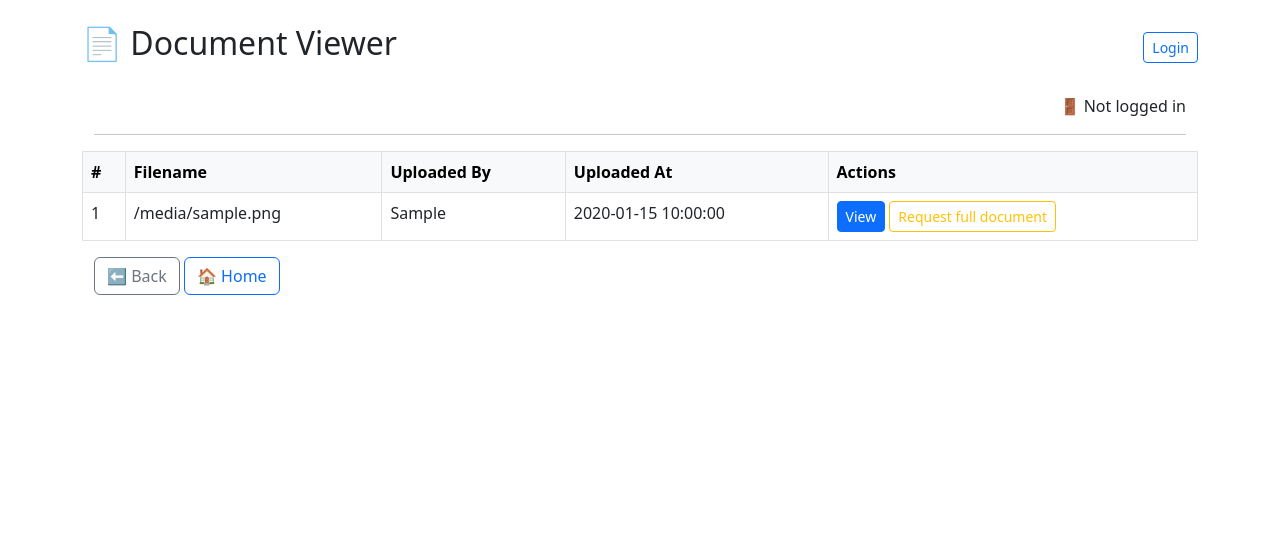
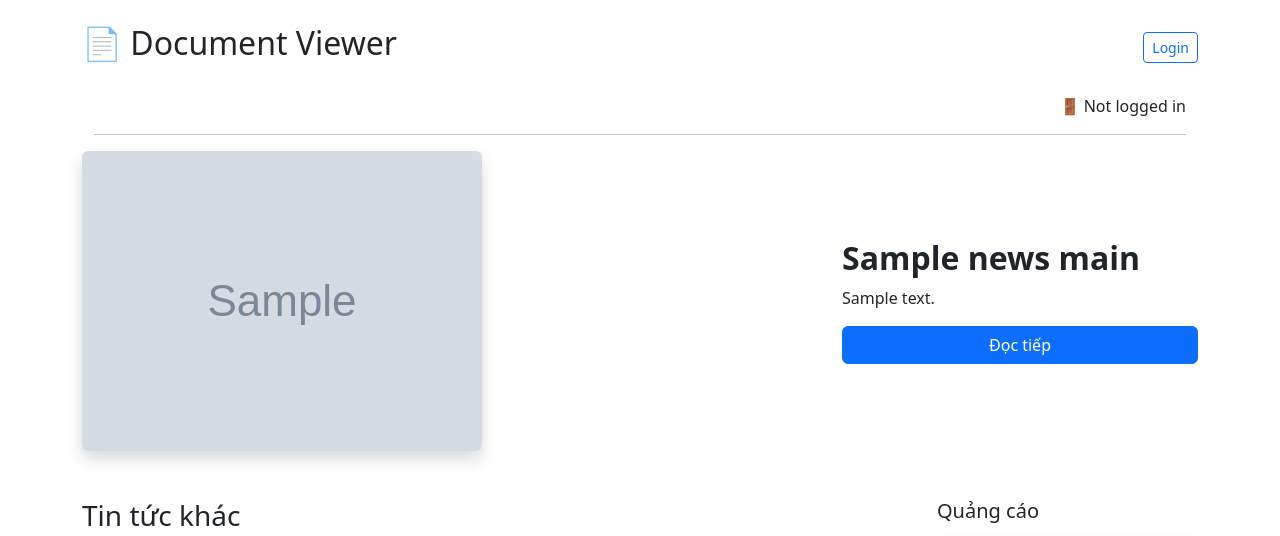
Before and after one commit to Phucsinh238/fastapi-pdf-app, a FastAPI app: template app/templates/index.html in a window 1280 px wide. Shown: the top 536 px of the page. Before the commit the page ends 295 px from the top, so only its background shows below. Run offline with FastAPI, Linux system fonts and the light colour scheme; the template is opened without the code that fills it: most values are stand-ins (such as "Sample title", 1, 10 or a date in 2020); grey boxes marked "Sample" are stand-in pictures.

Commit message:
Update index.html

```diff
--- a/app/templates/index.html
+++ b/app/templates/index.html
@@ -7,6 +7,7 @@
 </head>
 <body class="container py-4">
 
+  <!-- Header -->
   <div class="d-flex justify-content-between align-items-center mb-4">
     <h2>📄 Document Viewer</h2>
     <div>
@@ -29,21 +30,45 @@
       {% endif %}
     </div>
     <hr>
-        {% block content %}{% endblock %}
   </div>
 
-  {% if request.session.get("role") in ["admin", "superadmin"] %}
-    <div class="mb-3">
-      <a href="/upload" class="btn btn-success">➕ Upload New Document</a>
+  <!-- Hero Section: Bản tin nổi bật -->
+  {% if news_main %}
+  <div class="row mb-5">
+    <div class="col-md-8">
+      <img src="{{ news_main.image_url }}" alt="News Image" class="img-fluid rounded shadow">
+    </div>
+    <div class="col-md-4 d-flex flex-column justify-content-center">
+      <h2 class="fw-bold">{{ news_main.title }}</h2>
+      <p>{{ news_main.summary }}</p>
+      <a href="/news/{{ news_main.id }}" class="btn btn-primary">Đọc tiếp</a>
+    </div>
   </div>
   {% endif %}
 
-  {% if flash %}
-    <div class="alert alert-info" role="alert">
-    {{ flash }}
+  <div class="row">
+    <!-- Content main -->
+    <div class="col-md-9">
+
+      <!-- Danh sách tin tức khác -->
+      <h3 class="mb-3">Tin tức khác</h3>
+      <div class="row mb-5">
+        {% for news in news_list %}
+        <div class="col-md-4 mb-3">
+          <div class="card h-100 shadow-sm">
+            <img src="{{ news.image_url }}" class="card-img-top" alt="...">
+            <div class="card-body">
+              <h6 class="card-title">{{ news.title }}</h6>
+              <p class="text-muted small">{{ news.summary }}</p>
+              <a href="/news/{{ news.id }}" class="btn btn-sm btn-outline-primary">Xem thêm</a>
             </div>
-  {% endif %}
+          </div>
+        </div>
+        {% endfor %}
+      </div>
 
+      <!-- Danh sách tài liệu -->
+      <h3 class="mb-3">Danh sách tài liệu</h3>
       <table class="table table-bordered">
         <thead class="table-light">
           <tr>
@@ -63,7 +88,6 @@
             <td>{{ doc.upload_time }}</td>
             <td>
               <a href="/view/{{ doc.id }}" class="btn btn-primary btn-sm">View</a>
-
               {% if request.session.get("role") in ["admin", "superadmin"] %}
                 <a href="/delete/{{ doc.id }}" class="btn btn-danger btn-sm"
                   onclick="return confirm('Are you sure you want to delete this document?')">Delete</a>
@@ -75,9 +99,41 @@
           {% endfor %}
         </tbody>
       </table>
+    </div>
+
+    <!-- Sidebar quảng cáo -->
+    <div class="col-md-3">
+      <h5 class="mb-3">Quảng cáo</h5>
+      <div class="mb-4">
+        <a href="https://sponsor1.com" target="_blank">
+          <img src="/static/images/banner-ads1.jpg" class="img-fluid rounded shadow" alt="Quảng cáo 1">
+        </a>
+      </div>
+      <div class="mb-4">
+        <a href="https://sponsor2.com" target="_blank">
+          <img src="/static/images/banner-ads2.jpg" class="img-fluid rounded shadow" alt="Quảng cáo 2">
+        </a>
+      </div>
+    </div>
+  </div>
+
+  <!-- Flash message -->
+  {% if flash %}
+    <div class="alert alert-info mt-3" role="alert">
+      {{ flash }}
+    </div>
+  {% endif %}
+
+  <!-- Back + Home -->
   <div class="container mt-3">
     <button class="btn btn-outline-secondary mb-3" onclick="history.back()">⬅ Back</button>
     <a href="/" class="btn btn-outline-primary mb-3">🏠 Home</a>
   </div>
+
+  <!-- Footer -->
+  <footer class="bg-dark text-white text-center py-3 mt-5">
+    <p>&copy; {{ current_year }} My PDF Store | <a href="/about" class="text-white">Giới thiệu</a> | <a href="/policy" class="text-white">Chính sách</a></p>
+  </footer>
+
 </body>
 </html>
```
Lines whose indentation alone changed are shown as unchanged.
